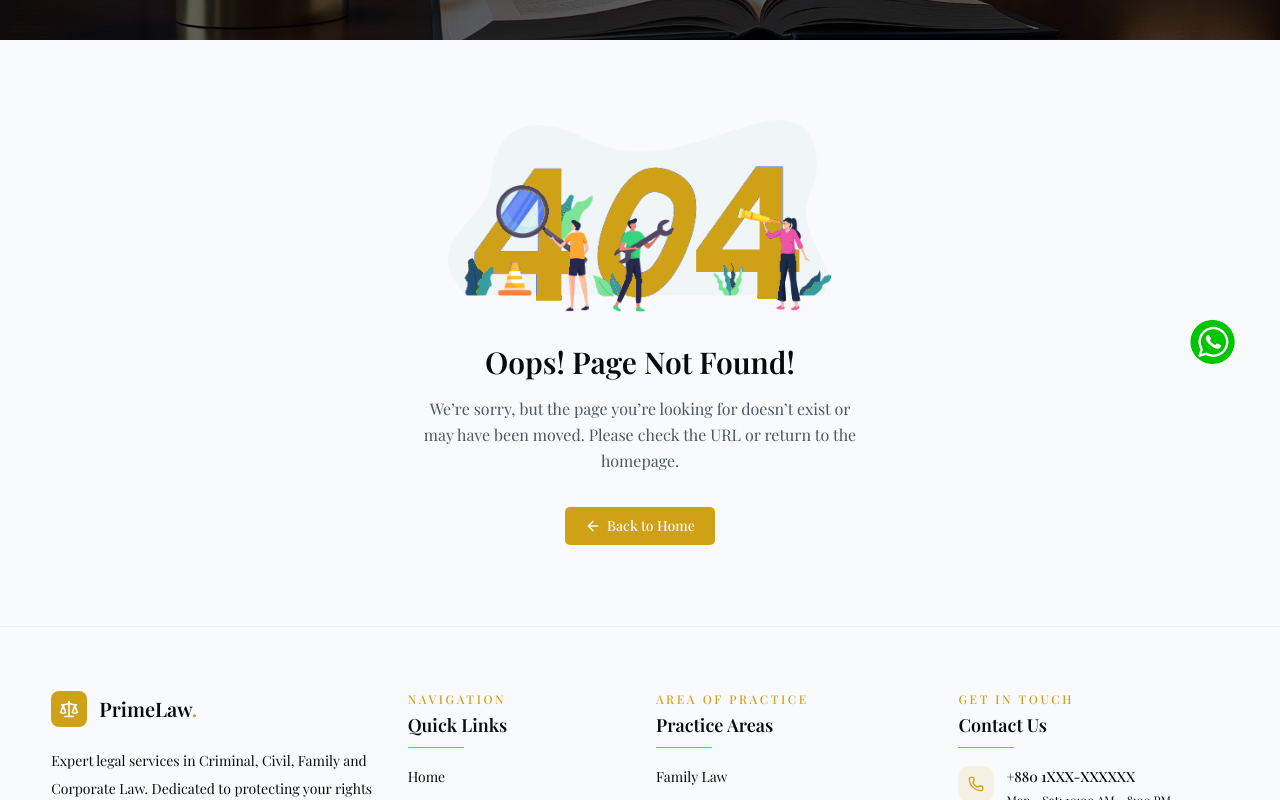
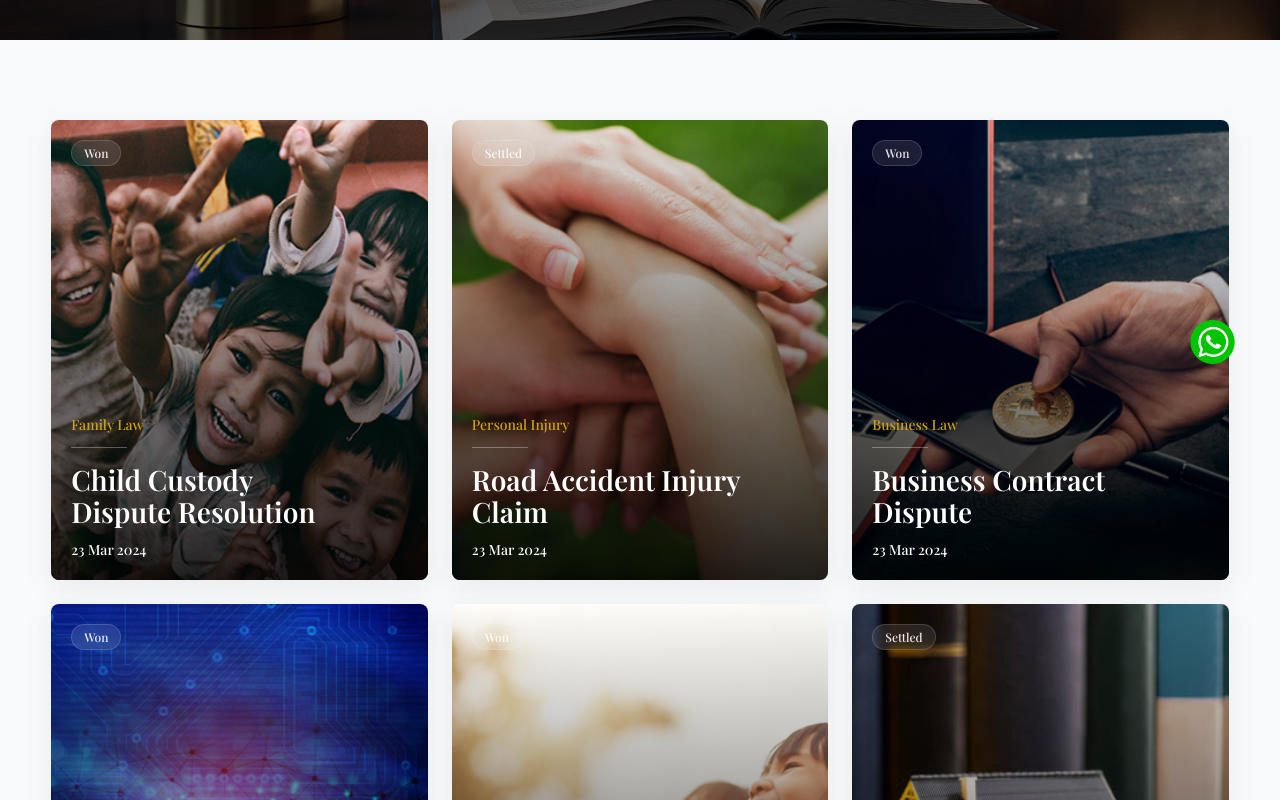
Before and after one commit to abdurrahmanrahat/law-firm, a React (Vite) app: page /case-studies in a window 1280 px wide. Shown: the part 400-1200 px from the top of the page. Built offline with nearby package versions, Linux system fonts and the light colour scheme; a web font is replaced by a local one.

Commit message:
case studies page

```diff
--- a/src/main.tsx
+++ b/src/main.tsx
@@ -16,6 +16,9 @@ const NotFoundPage = lazy(
   () => import("./pages/NotFoundPage/NotFoundPage.tsx"),
 );
 const ContactPage = lazy(() => import("./pages/Contact/ContactPage"));
+const CaseStudiesPage = lazy(
+  () => import("./pages/CaseStudies/CaseStudiesPage"),
+);
 const PricingPage = lazy(() => import("./pages/Pricing/PricingPage"));
 
 createRoot(document.getElementById("root")!).render(
@@ -65,6 +68,14 @@ createRoot(document.getElementById("root")!).render(
               }
             />
             <Route
+              path="case-studies"
+              element={
+                <WithSuspense>
+                  <CaseStudiesPage />
+                </WithSuspense>
+              }
+            />
+            <Route
               path="contact"
               element={
                 <WithSuspense>
--- /dev/null
+++ b/src/pages/CaseStudies/CaseStudiesPage.tsx
@@ -0,0 +1,30 @@
+import Container from "@/components/Layout/Container";
+import PageBanner from "@/components/Shared/Ui/PageBanner";
+import { caseStudies } from "@/data/cases";
+import type { TCaseStudy } from "@/types/case.type";
+import CaseStudyCard from "./CaseStudyCard";
+
+const CaseStudiesPage = () => {
+  return (
+    <div>
+      <PageBanner
+        title="Case Studies"
+        currentPage="Cases"
+        currentHref="/case-studies"
+        image="/images/home/hero-bg.jpg"
+      />
+
+      <Container>
+        <div className="max-w-[1180px] mx-auto">
+          <div className="grid md:grid-cols-2 xl:grid-cols-3 gap-4 xl:gap-6 my-14 md:my-20">
+            {caseStudies.map((caseStudy: TCaseStudy) => (
+              <CaseStudyCard key={caseStudy._id} caseStudy={caseStudy} />
+            ))}
+          </div>
+        </div>
+      </Container>
+    </div>
+  );
+};
+
+export default CaseStudiesPage;
--- /dev/null
+++ b/src/pages/CaseStudies/CaseStudyCard.tsx
@@ -0,0 +1,52 @@
+import type { TCaseStudy } from "@/types/case.type";
+import { formatDate } from "@/utils/date";
+import { Link } from "react-router-dom";
+
+const CaseStudyCard = ({ caseStudy }: { caseStudy: TCaseStudy }) => {
+  const displayDate = formatDate(caseStudy.createdAt);
+
+  return (
+    <Link to={`/case-studies/${caseStudy.slug}`} className="group rounded-md">
+      <article className="relative overflow-hidden rounded-md shadow-cardLightShadow dark:shadow-cardDarkShadow transition-all duration-500 group-hover:-translate-y-1.5">
+        <div className="relative h-[460px] 2xl:h-[480px] overflow-hidden">
+          <img
+            src={caseStudy.thumbnail}
+            alt={caseStudy.title}
+            className="h-full w-full object-cover transition-transform duration-500 group-hover:scale-[1.04]"
+          />
+
+          {/* <div className="absolute inset-0 bg-gradient-to-t from-black/90 via-black/45 to-transparent" /> */}
+          <div className="absolute inset-0 bg-gradient-to-t from-black/85 via-black/40 to-transparent dark:from-black/90" />
+
+          <div className="absolute left-0 top-0 z-10 p-5 2xl:p-6">
+            <span className="inline-flex rounded-full border border-white/15 bg-white/10 px-3 py-1 text-xs 2xl:text-sm font-medium text-white/90 backdrop-blur-sm capitalize">
+              {caseStudy.caseDetails.result}
+            </span>
+          </div>
+
+          <div className="absolute inset-x-0 bottom-0 z-10 p-5 2xl:p-6">
+            <div className="max-w-[85%]">
+              <p className="text-primary text-xs xl:text-sm 2xl:text-base font-medium mb-3">
+                {caseStudy.category}
+              </p>
+
+              <div className="h-px w-14 bg-white/30 mb-4 transition-all duration-500 group-hover:w-20" />
+
+              <h3 className="text-white text-[28px] leading-[1.15] 2xl:text-[32px] font-semibold">
+                {caseStudy.title}
+              </h3>
+
+              {displayDate && (
+                <p className="mt-3 text-white text-sm 2xl:text-base font-medium">
+                  {displayDate}
+                </p>
+              )}
+            </div>
+          </div>
+        </div>
+      </article>
+    </Link>
+  );
+};
+
+export default CaseStudyCard;
--- /dev/null
+++ b/src/utils/date.ts
@@ -0,0 +1,11 @@
+export function formatDate(dateString: string) {
+  const date = new Date(dateString);
+
+  if (Number.isNaN(date.getTime())) return "";
+
+  return new Intl.DateTimeFormat("en-GB", {
+    day: "2-digit",
+    month: "short",
+    year: "numeric",
+  }).format(date);
+}
```
